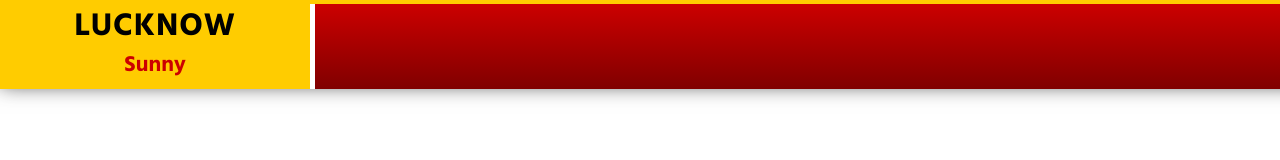
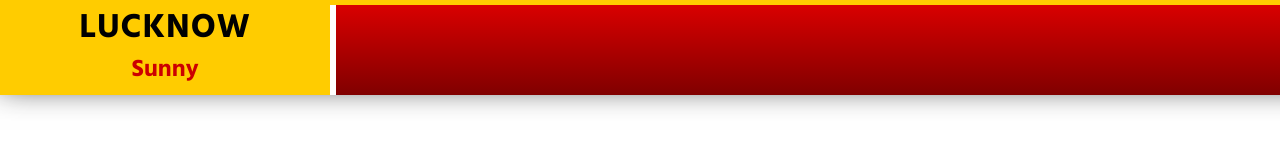
Before and after one commit to yuwaaag/news-ticker, a plain HTML site: page index.html in a window 1280 px wide. Shown: the top 160 px of the page. Drawn offline with Linux system fonts and the light colour scheme; no server answers.

Commit message:
Update index.html

```diff
--- a/index.html
+++ b/index.html
@@ -3,89 +3,92 @@
 <head>
     <meta charset="UTF-8">
     <style>
-        /* Font Import for better look */
+        /* Google Font for Professional Look */
         @import url('https://fonts.googleapis.com/css2?family=Hind:wght@700&display=swap');
 
         body { margin: 0; padding: 0; overflow: hidden; background: transparent; font-family: 'Hind', sans-serif; }
 
         #main-container {
             width: 1920px;
-            height: 85px; /* Thoda bada size */
+            height: 90px; /* Height increased for better visibility */
             display: flex;
             align-items: center;
-            background: #000; /* Black Base */
-            border-top: 4px solid #ffcc00;
-            box-shadow: 0px -5px 20px rgba(0,0,0,0.8);
+            background: #000;
+            border-top: 5px solid #ffcc00;
+            box-shadow: 0px -10px 30px rgba(0,0,0,0.9);
         }
 
-        /* City & Weather Styling */
+        /* City & Temperature Section */
         #location-box {
-            background: #ffcc00; /* Bright Yellow */
+            background: #ffcc00;
             color: #000;
-            padding: 0 30px;
+            padding: 0 35px;
             height: 100%;
             display: flex;
             flex-direction: column;
             justify-content: center;
             align-items: center;
             font-weight: 900;
-            min-width: 250px;
+            min-width: 260px;
             z-index: 10;
-            border-right: 5px solid #fff;
+            border-right: 6px solid #fff;
         }
-        #city-name { font-size: 32px; letter-spacing: 1px; line-height: 1; }
-        #weather-info { font-size: 22px; margin-top: 5px; color: #cc0000; }
+        #city-name { font-size: 34px; letter-spacing: 1px; line-height: 1; text-transform: uppercase; }
+        #weather-info { font-size: 24px; margin-top: 5px; color: #cc0000; font-weight: bold; }
 
-        /* Ticker Window Styling */
+        /* Ticker Window Section */
         #ticker-window {
             flex-grow: 1;
             overflow: hidden;
             white-space: nowrap;
-            background: linear-gradient(180deg, #cc0000 0%, #800000 100%); /* Deep Red Gradient */
+            background: linear-gradient(180deg, #d90000 0%, #800000 100%);
             height: 100%;
             display: flex;
             align-items: center;
         }
+
         .ticker-text {
             display: inline-block;
             padding-left: 100%;
-            animation: scroll 80s linear infinite; /* Speed Slow Kar Di Hai */
-            font-size: 38px; /* Bada Font */
+            /* SPEED CONTROL: Increased to 120s for extra slow movement */
+            animation: scroll 120s linear infinite;
+            font-size: 42px; /* Extra Bold & Large */
             color: #ffffff;
-            font-weight: 700;
-            text-shadow: 3px 3px 5px rgba(0,0,0,0.6);
+            font-weight: 800;
+            text-shadow: 4px 4px 6px rgba(0,0,0,0.7);
         }
 
-        /* Time Section Styling */
+        /* Time Section Section */
         #time-box {
             background: #fff;
             color: #000;
-            padding: 0 30px;
+            padding: 0 35px;
             height: 100%;
             display: flex;
             justify-content: center;
             align-items: center;
-            min-width: 220px;
+            min-width: 240px;
             z-index: 10;
-            border-left: 5px solid #ffcc00;
+            border-left: 6px solid #ffcc00;
         }
-        #digital-clock { font-size: 35px; font-weight: 900; color: #000; }
+        #digital-clock { font-size: 38px; font-weight: 900; }
 
-        /* Animation */
         @keyframes scroll {
             0% { transform: translateX(0); }
             100% { transform: translateX(-100%); }
         }
 
-        .news-item { display: inline-block; padding-right: 120px; }
+        /* Individual News Item Styling */
+        .news-item { display: inline-block; padding-right: 150px; }
         .news-item::before {
             content: " ब्रेकिंग ";
             background: #ffcc00;
             color: #000;
-            padding: 2px 10px;
-            margin-right: 20px;
-            border-radius: 5px;
-            font-size: 24px;
+            padding: 4px 15px;
+            margin-right: 25px;
+            border-radius: 4px;
+            font-size: 26px;
+            font-weight: 900;
         }
     </style>
 </head>
@@ -107,7 +110,7 @@
     </div>
 
     <script>
-        // Weather Update
+        // Weather Update Function
         async function updateWeather() {
             try {
                 const res = await fetch(`https://api.open-meteo.com/v1/forecast?latitude=26.84&longitude=80.94&current_weather=true`);
@@ -116,19 +119,19 @@
             } catch(e) { document.getElementById('weather-info').innerText = "Sunny"; }
         }
 
-        // English News to Hindi Text (Only Display)
+        // News Fetching Function
         async function fetchNews() {
             try {
                 const res = await fetch(`https://api.rss2json.com/v1/api.json?rss_url=https://rss.nytimes.com/services/xml/rss/nyt/World.xml`);
                 const data = await res.json();
                 if (data.status === 'ok') {
-                    // Yahan hum sirf titles le rahe hain bina voice ke
                     let newsHTML = data.items.map(item => `<span class="news-item">${item.title}</span>`).join("");
                     document.getElementById('news-content').innerHTML = newsHTML + newsHTML;
                 }
-            } catch (e) { document.getElementById('news-content').innerHTML = "News Updating... | Stay Tuned | "; }
+            } catch (e) { document.getElementById('news-content').innerHTML = "न्यूज़ अपडेट हो रही है... बने रहें हमारे साथ | "; }
         }
 
+        // Clock Function
         function updateClock() {
             const now = new Date();
             document.getElementById('digital-clock').innerText = now.toLocaleTimeString('en-US', { hour12: true, hour: '2-digit', minute: '2-digit', second: '2-digit' });
```
